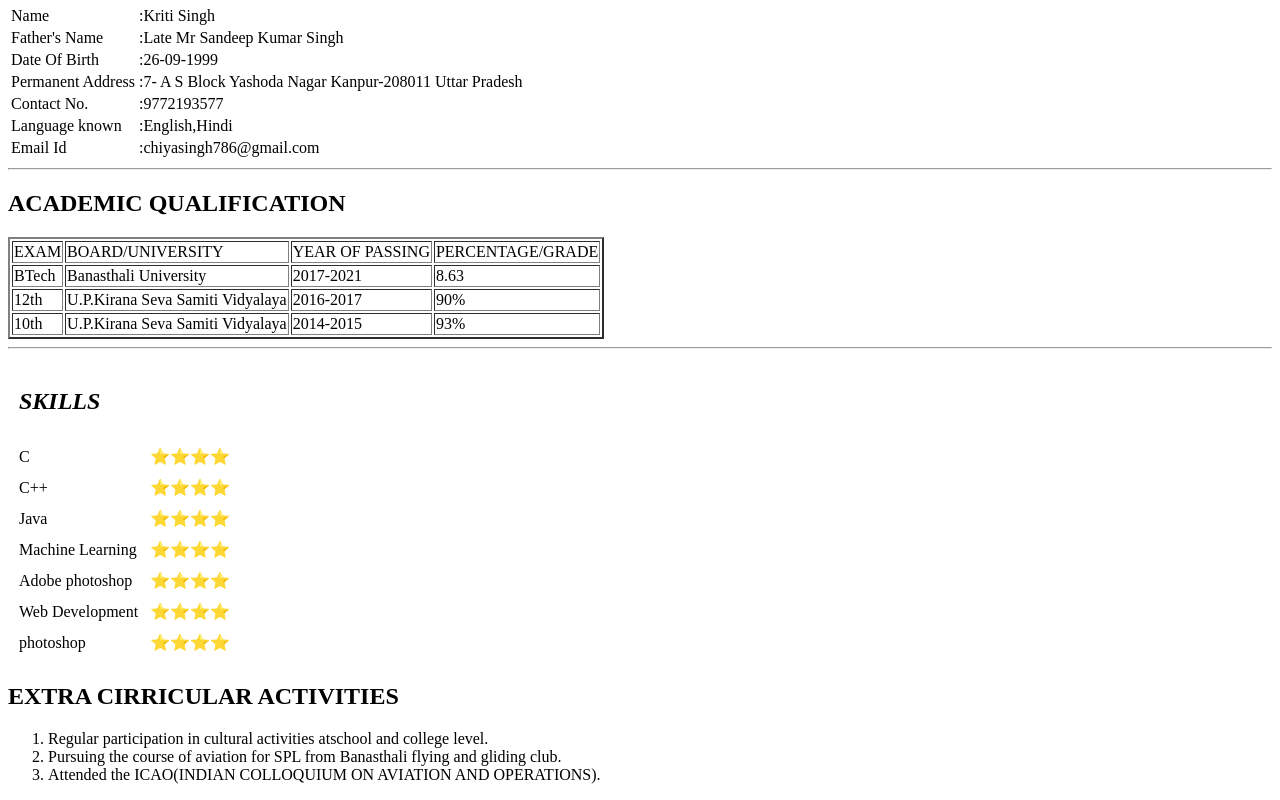
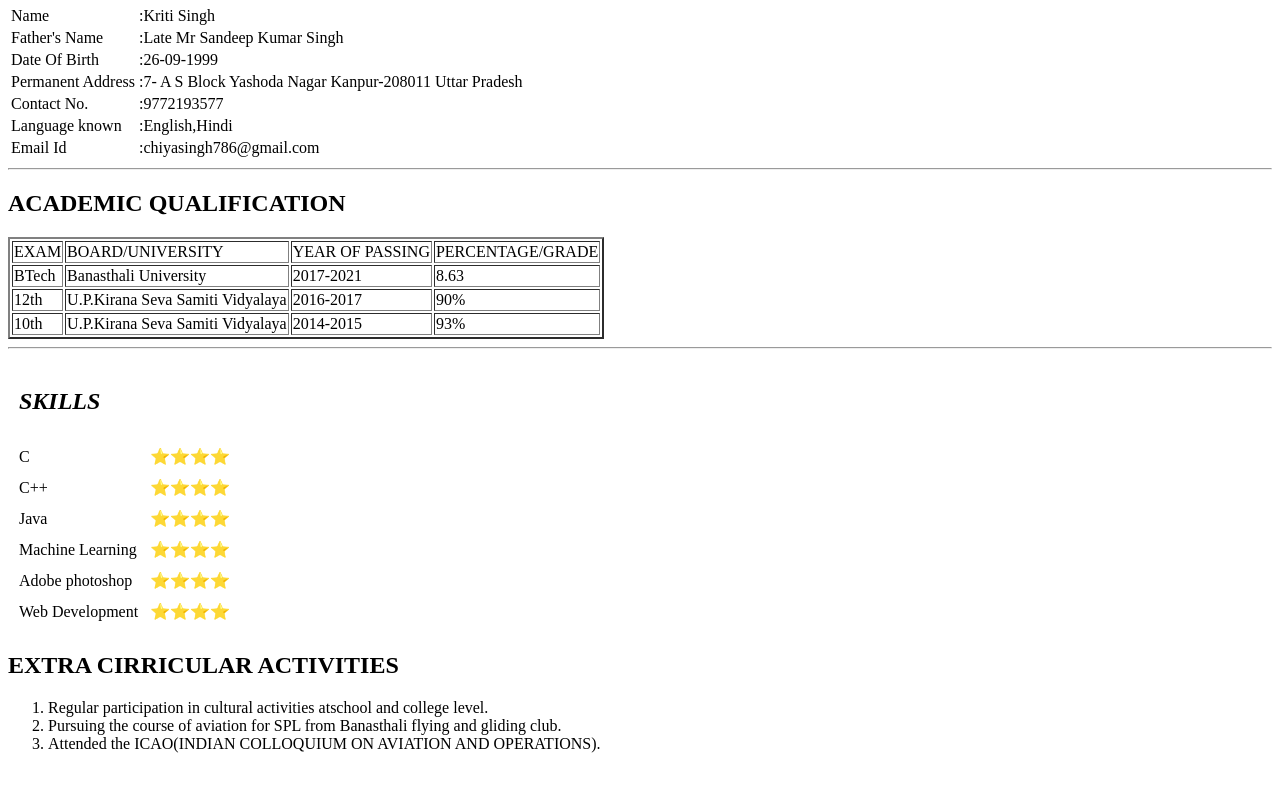
Before and after one commit to kriti786/CV1, a plain HTML site: page index.html in a window 1280 px wide. Shown: the part 654-1454 px from the top of the page. After the commit the page ends 1423 px from the top, so only its background shows below. Drawn offline with Linux system fonts and the light colour scheme.

Commit message:
Update index.html

```diff
--- a/index.html
+++ b/index.html
@@ -107,10 +107,7 @@
       <td>Web Development</td>
       <td>⭐⭐⭐⭐</td>
   </tr>
-  <tr>
-      <td>photoshop</td>
-      <td>⭐⭐⭐⭐</td>
-  </tr>
+
 </table>
 <h2>EXTRA CIRRICULAR ACTIVITIES</h2>
 <ol>
```
